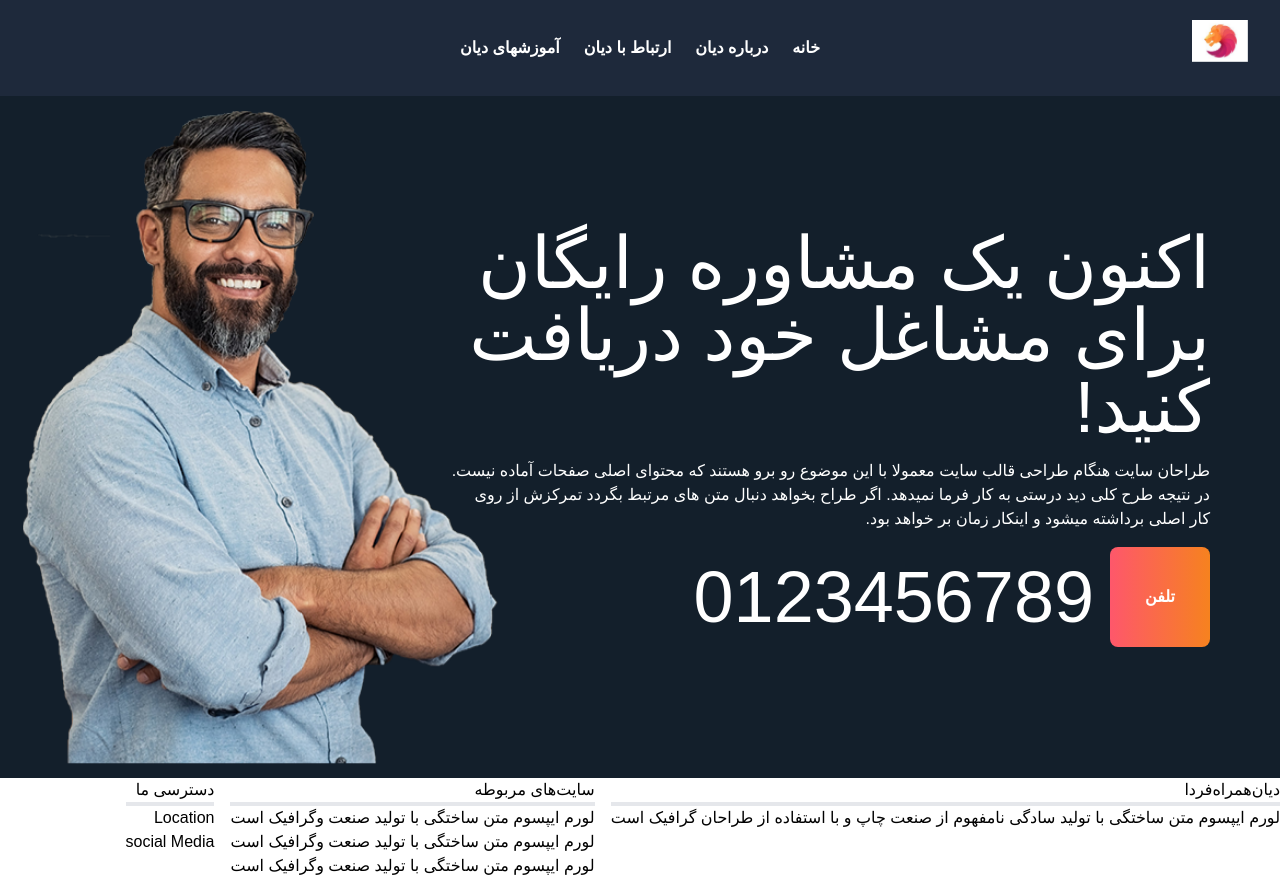
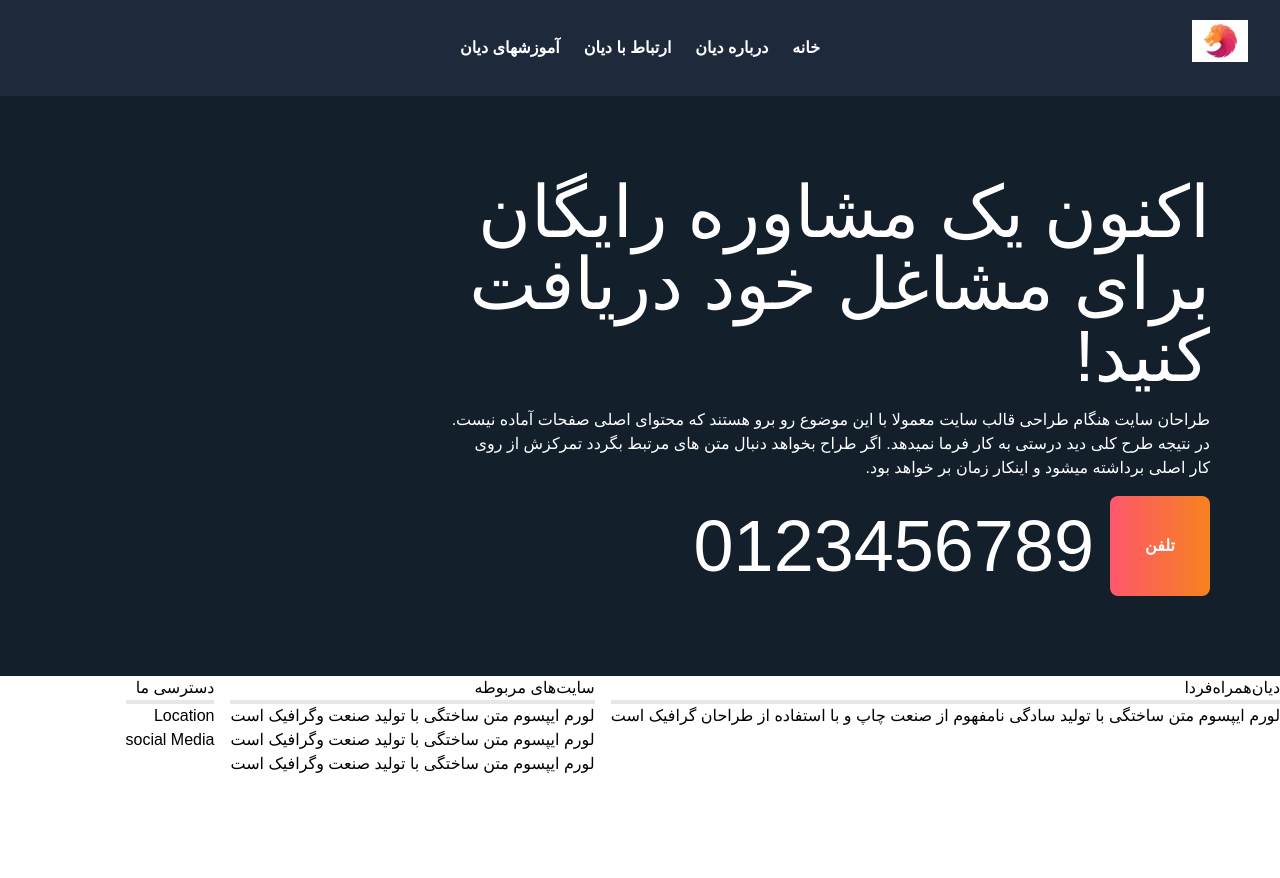
Before and after one commit to Mansour-VN/DianHamrah, a Next.js app: page /HomePage/Section6 in a window 1280 px wide. After the commit the page ends 800 px from the top, so only its background shows below. Built offline with nearby package versions, Linux system fonts and the light colour scheme.

Commit message:
feat:init session6-comolete

```diff
--- a/src/pages/HomePage/Section6.tsx
+++ b/src/pages/HomePage/Section6.tsx
@@ -15,7 +15,7 @@ const Section6 = () => {
         </div>
       </div>
       <div className="w-4/12">
-        <Image className="scale-125"
+        <Image className="scale-125 md:hidden"
             // loader={myLoader}
             src="/assets/images/People/features-lg-img.png"
             alt="Picture of the author"
```
